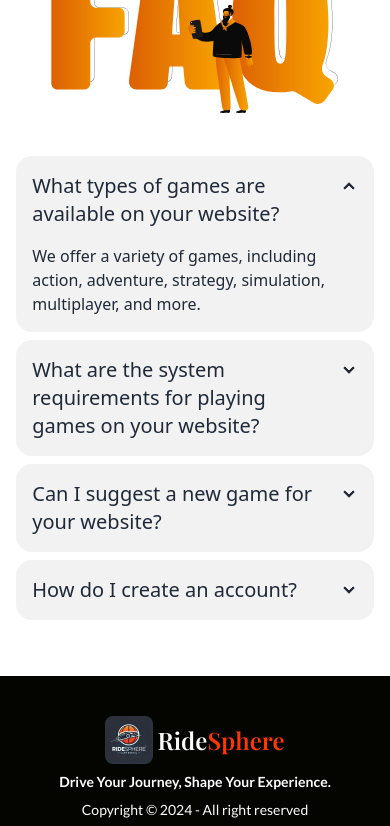
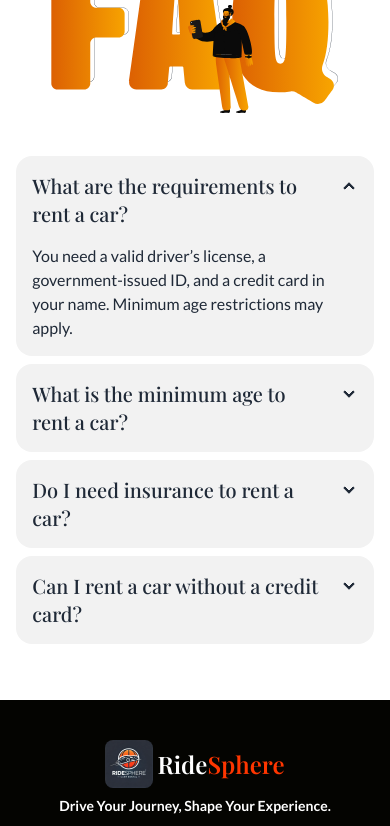
Before and after one commit to ad-monir2001/rent-a-car, a React (Vite) app: page / in a window 390 px wide. Shown: the part 2713-3539 px from the top of the page. Built offline with nearby package versions, Linux system fonts and the light colour scheme; no server answers; a web font is replaced by a local one.

Commit message:
Update FAQ section in Home component with new questions and improved styling

```diff
--- a/src/pages/Home.jsx
+++ b/src/pages/Home.jsx
@@ -322,7 +322,7 @@ const Home = () => {
 
       {/* FAQ */}
       <section className="w-11/12 mx-auto my-14">
-        <h1 className="font-Audiowide text-3xl md:text-5xl text-center my-3">
+        <h1 className="font-heading text-3xl md:text-5xl text-center my-3">
           FAQ
         </h1>
         <div className="flex items-center flex-col md:flex-row gap-4 md:gap-14">
@@ -333,54 +333,55 @@ const Home = () => {
           </div>
           {/* accordion */}
           <div className="space-y-2">
-            <div className="collapse collapse-arrow bg-base-200 dark:bg-gray-800">
+            <div className="collapse collapse-arrow bg-base-200">
               <input type="radio" name="my-accordion-2" defaultChecked />
-              <div className="collapse-title text-xl font-medium font-Audiowide ">
-                What types of games are available on your website?
+              <div className="collapse-title text-xl font-medium font-heading ">
+                What are the requirements to rent a car?
               </div>
               <div className="collapse-content">
-                <p className="font-Poppins">
+                <p className="font-body">
                   {' '}
-                  We offer a variety of games, including action, adventure,
-                  strategy, simulation, multiplayer, and more.
+                  You need a valid driver’s license, a government-issued ID, and
+                  a credit card in your name. Minimum age restrictions may
+                  apply.
                 </p>
               </div>
             </div>
-            <div className="collapse collapse-arrow bg-base-200 dark:bg-gray-800">
+            <div className="collapse collapse-arrow bg-base-200 ">
               <input type="radio" name="my-accordion-2" />
-              <div className="collapse-title text-xl font-medium font-Audiowide">
-                What are the system requirements for playing games on your
-                website?
+              <div className="collapse-title text-xl font-medium font-heading">
+                What is the minimum age to rent a car?
               </div>
               <div className="collapse-content">
-                <p className="font-Poppins">
-                  Each game has its own system requirements. Check the game’s
-                  description for detailed information.
+                <p className="font-body">
+                  The minimum age varies by location, but it’s usually 21.
+                  Drivers under 25 may be subject to an additional fee.
                 </p>
               </div>
             </div>
-            <div className="collapse collapse-arrow bg-base-200 dark:bg-gray-800">
+            <div className="collapse collapse-arrow bg-base-200 ">
               <input type="radio" name="my-accordion-2" />
-              <div className="collapse-title text-xl font-medium font-Audiowide">
-                Can I suggest a new game for your website?
+              <div className="collapse-title text-xl font-medium font-heading">
+                Do I need insurance to rent a car?
               </div>
               <div className="collapse-content">
-                <p className="font-Poppins">
-                  Absolutely! We welcome suggestions from our community. Use the
-                  "Contact Us" form to send your ideas.
+                <p className="font-body">
+                  While insurance is not mandatory, it is highly recommended.
+                  You can use your own car insurance, credit card coverage, or
+                  purchase insurance through us.
                 </p>
               </div>
             </div>
-            <div className="collapse collapse-arrow bg-base-200 dark:bg-gray-800">
+            <div className="collapse collapse-arrow bg-base-200 ">
               <input type="radio" name="my-accordion-2" />
-              <div className="collapse-title text-xl font-medium font-Audiowide">
-                How do I create an account?
+              <div className="collapse-title text-xl font-medium font-heading">
+                Can I rent a car without a credit card?
               </div>
               <div className="collapse-content">
-                <p className="font-Poppins">
-                  Click the "Sign Up" button at the top-right corner of the
-                  website, fill out the registration form, and verify your email
-                  to complete the process.
+                <p className="font-body">
+                  Most rentals require a credit card for security purposes, but
+                  some locations may accept debit cards with additional
+                  verification.
                 </p>
               </div>
             </div>
```
